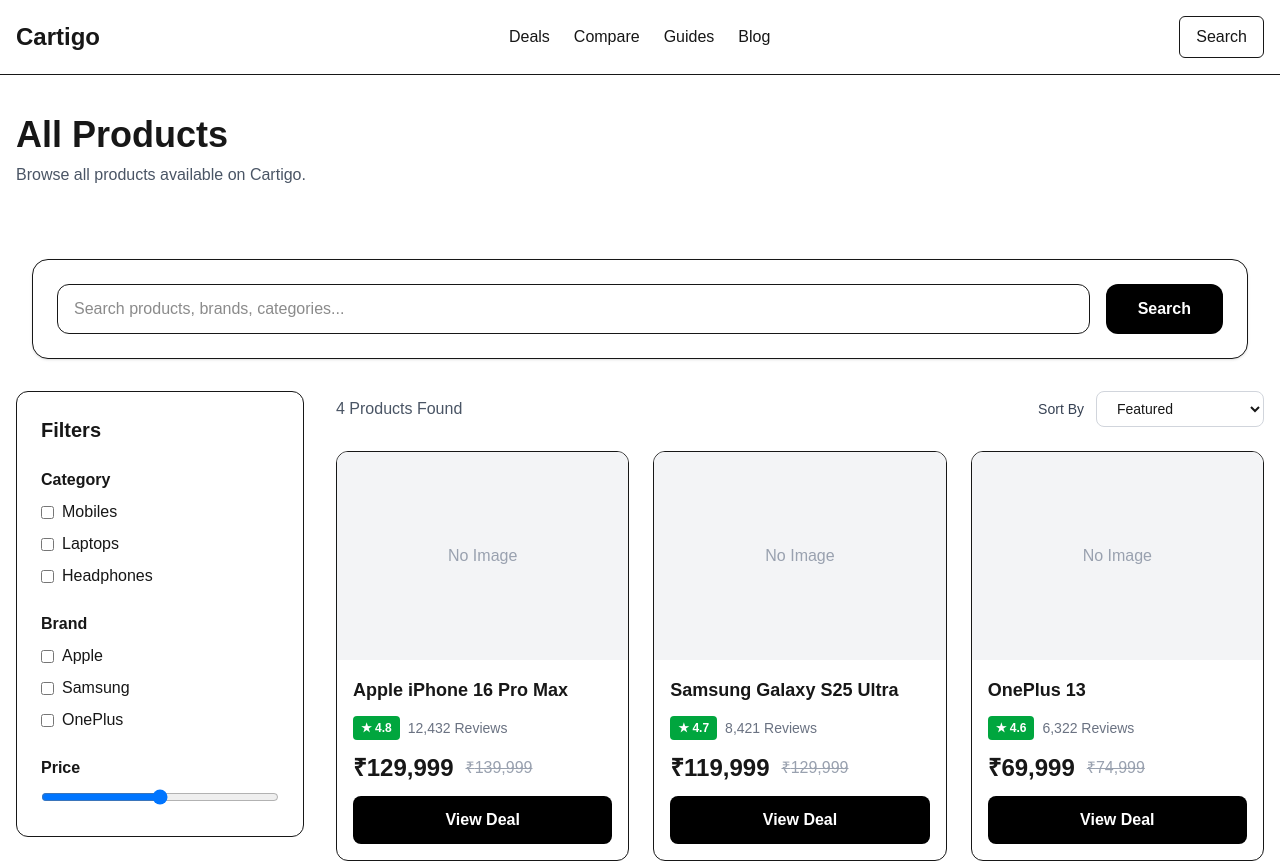
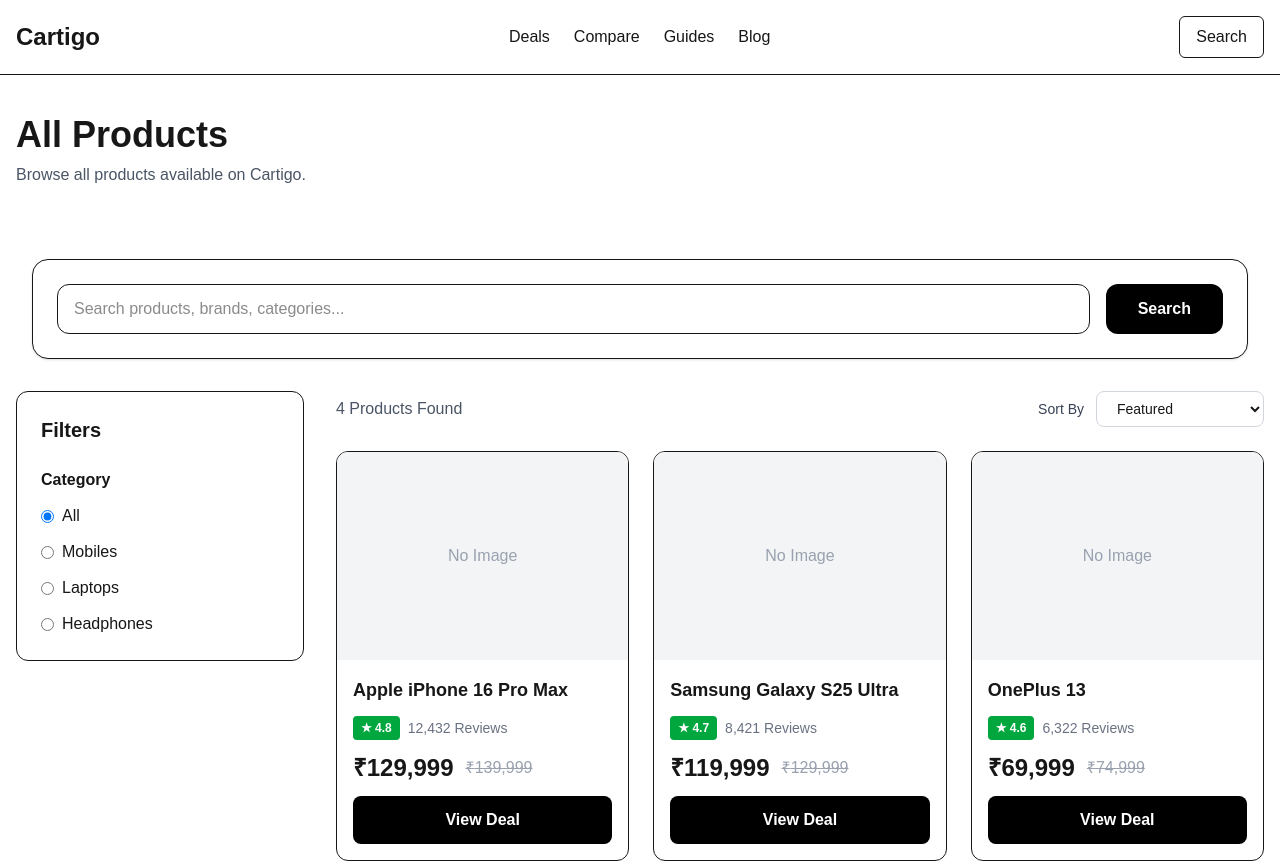
Before and after one commit to payadav142-rgb/cartigo, a Next.js app: page /products in a window 1280 px wide. Shown: the top 863 px of the page. Built offline with nearby package versions, Linux system fonts and the light colour scheme.

Commit message:
feat: implement live search and category filtering

```diff
--- a/components/products/FilterSidebar.tsx
+++ b/components/products/FilterSidebar.tsx
@@ -1,71 +1,48 @@
-export default function FilterSidebar() {
+"use client";
+
+type FilterSidebarProps = {
+  category: string;
+  onCategoryChange: (value: string) => void;
+};
+
+export default function FilterSidebar({
+  category,
+  onCategoryChange,
+}: FilterSidebarProps) {
+  const categories = [
+    "All",
+    "Mobiles",
+    "Laptops",
+    "Headphones",
+  ];
+
   return (
     <aside className="rounded-xl border bg-white p-6">
       <h2 className="mb-6 text-xl font-bold">
         Filters
       </h2>
 
-      <div className="space-y-6">
-        {/* Category */}
-        <div>
-          <h3 className="mb-2 font-semibold">
-            Category
-          </h3>
+      <div>
+        <h3 className="mb-3 font-semibold">
+          Category
+        </h3>
 
-          <div className="space-y-2">
-            <label className="flex items-center gap-2">
-              <input type="checkbox" />
-              Mobiles
+        <div className="space-y-3">
+          {categories.map((item) => (
+            <label
+              key={item}
+              className="flex items-center gap-2 cursor-pointer"
+            >
+              <input
+                type="radio"
+                name="category"
+                checked={category === item}
+                onChange={() => onCategoryChange(item)}
+              />
+
+              {item}
             </label>
-
-            <label className="flex items-center gap-2">
-              <input type="checkbox" />
-              Laptops
-            </label>
-
-            <label className="flex items-center gap-2">
-              <input type="checkbox" />
-              Headphones
-            </label>
-          </div>
-        </div>
-
-        {/* Brand */}
-        <div>
-          <h3 className="mb-2 font-semibold">
-            Brand
-          </h3>
-
-          <div className="space-y-2">
-            <label className="flex items-center gap-2">
-              <input type="checkbox" />
-              Apple
-            </label>
-
-            <label className="flex items-center gap-2">
-              <input type="checkbox" />
-              Samsung
-            </label>
-
-            <label className="flex items-center gap-2">
-              <input type="checkbox" />
-              OnePlus
-            </label>
-          </div>
-        </div>
-
-        {/* Price */}
-        <div>
-          <h3 className="mb-2 font-semibold">
-            Price
-          </h3>
-
-          <input
-            type="range"
-            min="0"
-            max="200000"
-            className="w-full"
-          />
+          ))}
         </div>
       </div>
     </aside>
--- a/components/products/ProductsClient.tsx
+++ b/components/products/ProductsClient.tsx
@@ -5,14 +5,24 @@
 import FilterSidebar from "./FilterSidebar";
 import SortDropdown from "./SortDropdown";
 import SearchBar from "@/components/home/SearchBar";
+
 import { useProductSearch } from "@/hooks/useProductSearch";
+import { useProductFilter } from "@/hooks/useProductFilter";
 
 export default function ProductsClient() {
+  // Search
   const {
     search,
     setSearch,
+    filteredProducts: searchedProducts,
+  } = useProductSearch(products);
+
+  // Filter
+  const {
+    category,
+    setCategory,
     filteredProducts,
-  } = useProductSearch(products);
+  } = useProductFilter(searchedProducts);
 
   return (
     <>
@@ -25,11 +35,15 @@
       <div className="grid gap-8 lg:grid-cols-12">
         {/* Sidebar */}
         <aside className="lg:col-span-3">
-          <FilterSidebar />
+          <FilterSidebar
+            category={category}
+            onCategoryChange={setCategory}
+          />
         </aside>
 
         {/* Products */}
         <section className="lg:col-span-9">
+          {/* Top Bar */}
           <div className="mb-6 flex flex-col items-start justify-between gap-4 md:flex-row md:items-center">
             <p className="text-gray-600">
               {filteredProducts.length} Products Found
@@ -38,6 +52,7 @@
             <SortDropdown />
           </div>
 
+          {/* Empty State */}
           {filteredProducts.length === 0 ? (
             <div className="rounded-xl border py-20 text-center">
               <h2 className="text-2xl font-bold">
```
